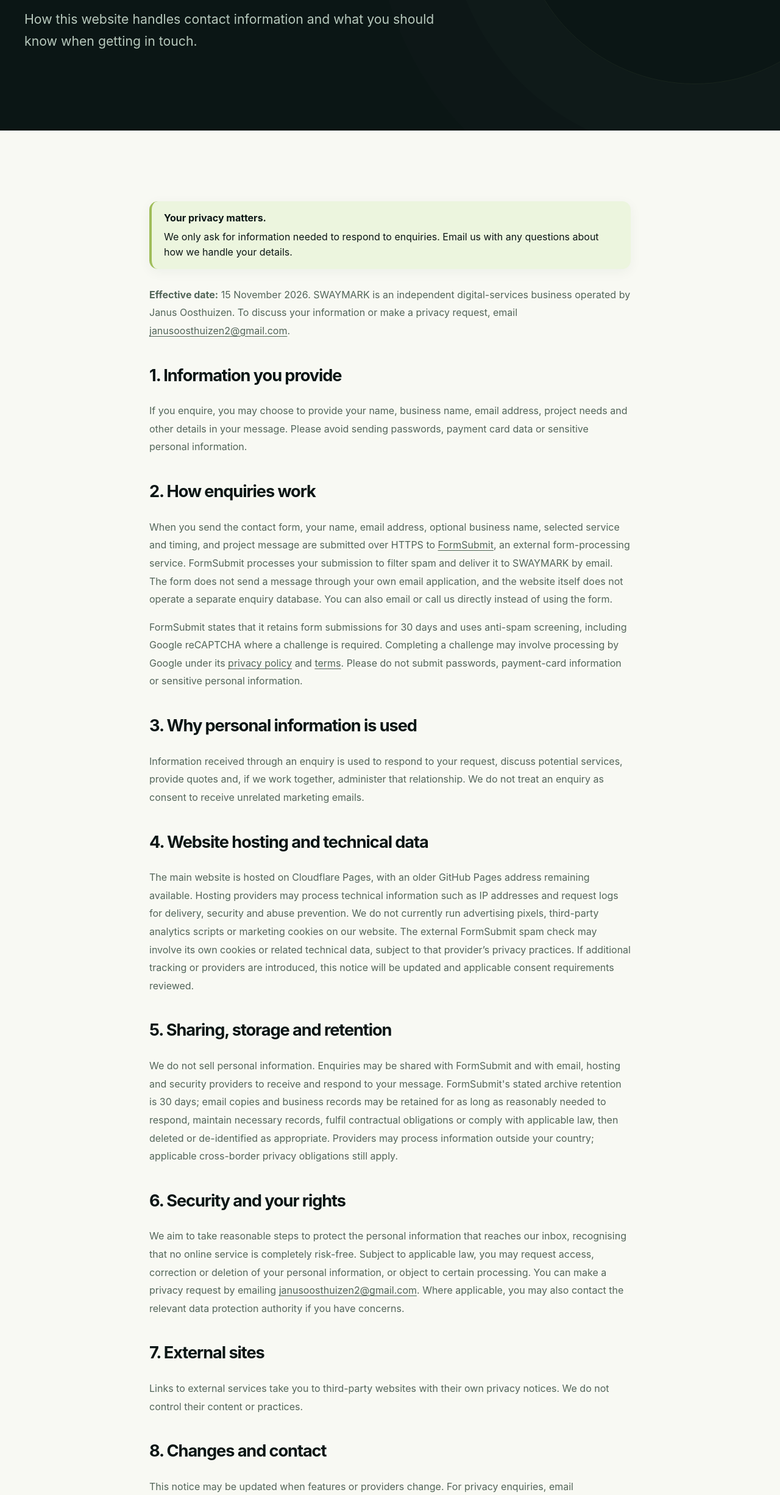
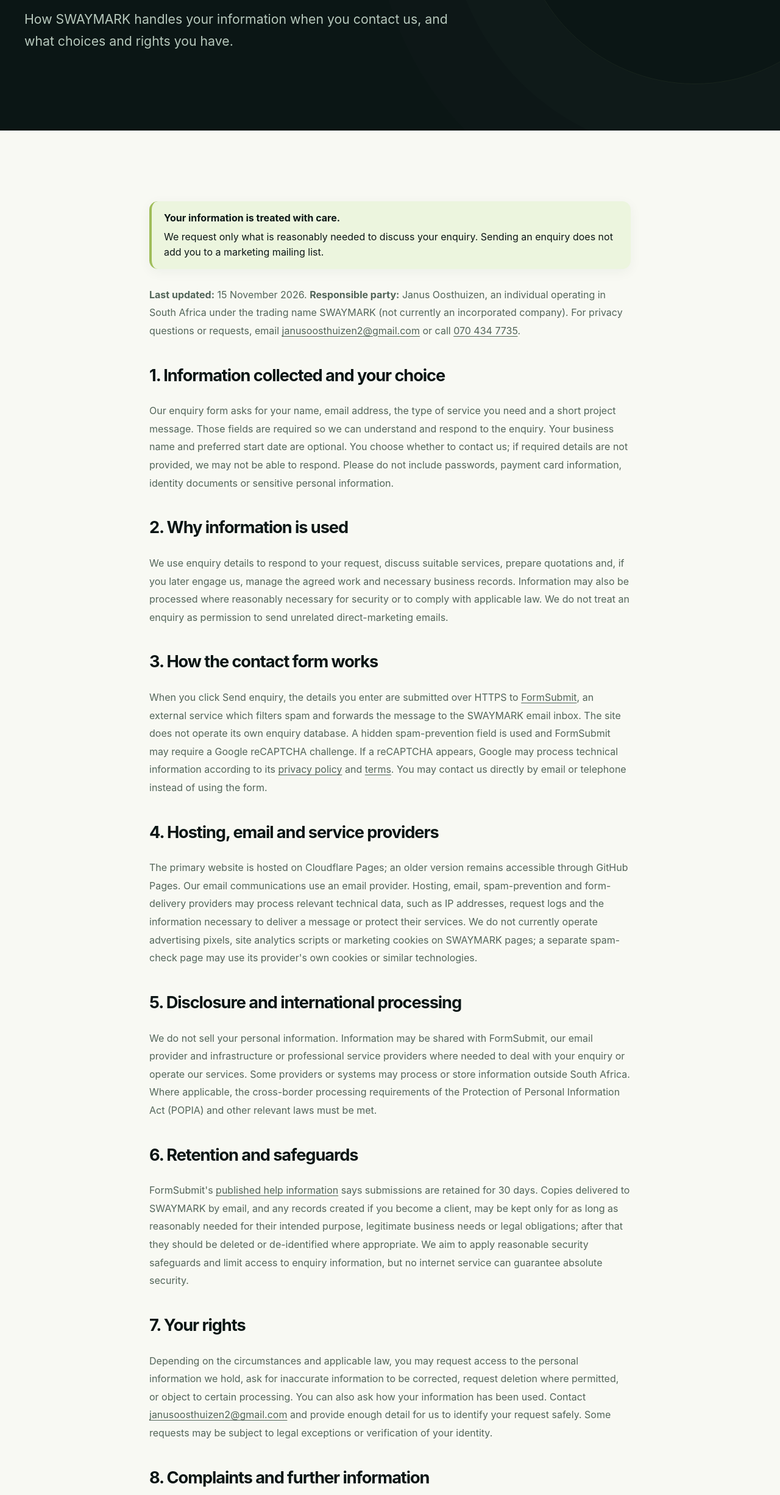
Before and after one commit to janusoosthuizen2-work/swaymark-website, a plain HTML site: page privacy.html in a window 1280 px wide. Shown: the part 329-2780 px from the top of the page at 61% size. Drawn offline with Linux system fonts and the light colour scheme.

Commit message:
Update privacy and website terms for unincorporated SWAYMARK trading status

```diff
--- a/privacy.html
+++ b/privacy.html
@@ -1,13 +1,13 @@
 <!doctype html><html lang="en"><head>
 <meta charset="utf-8"><meta name="viewport" content="width=device-width, initial-scale=1">
 <meta name="theme-color" content="#0b1615"><meta name="color-scheme" content="light">
-<title>Privacy Notice | Swaymark</title><meta name="description" content="Read how SWAYMARK handles contact enquiries, including our form provider, email delivery, spam protection and privacy requests.">
+<title>Privacy Notice | Swaymark</title><meta name="description" content="How SWAYMARK handles personal information under POPIA, including enquiries, FormSubmit, website hosting, retention and your privacy rights.">
 <meta name="robots" content="index,follow,max-image-preview:large">
 <meta property="og:type" content="website">
 <meta property="og:site_name" content="Swaymark"><meta property="og:title" content="Privacy Notice | Swaymark">
-<meta property="og:description" content="Read how SWAYMARK handles contact enquiries, including our form provider, email delivery, spam protection and privacy requests.">
+<meta property="og:description" content="How SWAYMARK handles personal information under POPIA, including enquiries, FormSubmit, website hosting, retention and your privacy rights.">
 <meta name="twitter:title" content="Privacy Notice | Swaymark">
-<meta name="twitter:description" content="Read how SWAYMARK handles contact enquiries, including our form provider, email delivery, spam protection and privacy requests.">
+<meta name="twitter:description" content="How SWAYMARK handles personal information under POPIA, including enquiries, FormSubmit, website hosting, retention and your privacy rights.">
 <link rel="icon" type="image/png" sizes="64x64" href="assets/favicon.png"><link rel="stylesheet" href="assets/styles.css">
 <link rel="canonical" href="https://swaymark.pages.dev/privacy">
 <meta property="og:url" content="https://swaymark.pages.dev/privacy">
@@ -16,22 +16,23 @@
 <meta property="og:image:alt" content="SWAYMARK digital marketing and website development">
 <meta name="twitter:image" content="https://swaymark.pages.dev/assets/og-cover.png">
 <meta name="twitter:card" content="summary_large_image">
-<script type="application/ld+json">{"@context":"https://schema.org","@graph":[{"@type":"Organization","@id":"https://swaymark.pages.dev/#organization","name":"SWAYMARK","url":"https://swaymark.pages.dev/","email":"janusoosthuizen2@gmail.com","founder":{"@type":"Person","name":"Janus Oosthuizen"},"logo":"https://swaymark.pages.dev/assets/logo-mark.webp","description":"Website development, SEO, digital marketing and website support for businesses.","telephone":"070 434 7735"},{"@type":"WebSite","@id":"https://swaymark.pages.dev/#website","url":"https://swaymark.pages.dev/","name":"SWAYMARK","publisher":{"@id":"https://swaymark.pages.dev/#organization"}},{"@type":"WebPage","@id":"https://swaymark.pages.dev/privacy#webpage","url":"https://swaymark.pages.dev/privacy","name":"Privacy Notice | Swaymark","isPartOf":{"@id":"https://swaymark.pages.dev/#website"},"about":{"@id":"https://swaymark.pages.dev/#organization"},"description":"Read how SWAYMARK handles contact enquiries, including our form provider, email delivery, spam protection and privacy requests."}]}</script>
+<script type="application/ld+json">{"@context":"https://schema.org","@graph":[{"@type":"Organization","@id":"https://swaymark.pages.dev/#organization","name":"SWAYMARK","url":"https://swaymark.pages.dev/","email":"janusoosthuizen2@gmail.com","founder":{"@type":"Person","name":"Janus Oosthuizen"},"logo":"https://swaymark.pages.dev/assets/logo-mark.webp","description":"Website development, SEO, digital marketing and website support for businesses.","telephone":"070 434 7735"},{"@type":"WebSite","@id":"https://swaymark.pages.dev/#website","url":"https://swaymark.pages.dev/","name":"SWAYMARK","publisher":{"@id":"https://swaymark.pages.dev/#organization"}},{"@type":"WebPage","@id":"https://swaymark.pages.dev/privacy#webpage","url":"https://swaymark.pages.dev/privacy","name":"Privacy Notice | Swaymark","isPartOf":{"@id":"https://swaymark.pages.dev/#website"},"about":{"@id":"https://swaymark.pages.dev/#organization"},"description":"How SWAYMARK handles personal information under POPIA, including enquiries, FormSubmit, website hosting, retention and your privacy rights."}]}</script>
 </head><body><a class="skip-link" href="#main">Skip to main content</a>
 <header class="site-header"><div class="container header-wrap">
   <a class="brand" href="index.html" aria-label="Swaymark home"><img class="brand-logo" src="assets/logo-mark.webp" width="47" height="47" alt=""><span class="brand-copy"><span class="brand-title">SWAYMARK</span><span class="brand-caption">DIGITAL MARKETING &amp; WEBSITE DEVELOPMENT</span></span></a>
   <nav aria-label="Main navigation"><ul class="nav-list" id="main-navigation" data-nav-list><li><a href="index.html">Home</a></li><li><a href="services.html">Services</a></li><li><a href="work.html">Selected work</a></li><li><a href="about.html">About</a></li><li><a href="contact.html">Contact</a></li></ul></nav>
   <div class="nav-actions"><a class="btn header-cta" href="contact.html">Start a project <span aria-hidden="true">↗</span></a><button class="menu-button" data-menu-toggle aria-label="Open navigation" aria-controls="main-navigation" aria-expanded="false"><span></span><span></span><span></span></button></div>
-</div></header><main id="main"><section class="page-hero"><div class="container"><div class="page-hero-inner"><span class="eyebrow">Privacy / Your information</span><h1>Clear about <span class="accent">your privacy.</span></h1><p>How this website handles contact information and what you should know when getting in touch.</p></div></div></section><section class="section"><div class="container legal"><div class="notice"><strong>Your privacy matters.</strong>We only ask for information needed to respond to enquiries. Email us with any questions about how we handle your details.</div>
-<p><strong>Effective date:</strong> 15 November 2026. SWAYMARK is an independent digital-services business operated by Janus Oosthuizen. To discuss your information or make a privacy request, email <a href="mailto:janusoosthuizen2@gmail.com">janusoosthuizen2@gmail.com</a>.</p>
-<h2>1. Information you provide</h2><p>If you enquire, you may choose to provide your name, business name, email address, project needs and other details in your message. Please avoid sending passwords, payment card data or sensitive personal information.</p>
-<h2>2. How enquiries work</h2><p>When you send the contact form, your name, email address, optional business name, selected service and timing, and project message are submitted over HTTPS to <a href="https://formsubmit.co/privacy.pdf" rel="noopener noreferrer">FormSubmit</a>, an external form-processing service. FormSubmit processes your submission to filter spam and deliver it to SWAYMARK by email. The form does not send a message through your own email application, and the website itself does not operate a separate enquiry database. You can also email or call us directly instead of using the form.</p><p>FormSubmit states that it retains form submissions for 30 days and uses anti-spam screening, including Google reCAPTCHA where a challenge is required. Completing a challenge may involve processing by Google under its <a href="https://policies.google.com/privacy" rel="noopener noreferrer">privacy policy</a> and <a href="https://policies.google.com/terms" rel="noopener noreferrer">terms</a>. Please do not submit passwords, payment-card information or sensitive personal information.</p>
-<h2>3. Why personal information is used</h2><p>Information received through an enquiry is used to respond to your request, discuss potential services, provide quotes and, if we work together, administer that relationship. We do not treat an enquiry as consent to receive unrelated marketing emails.</p>
-<h2>4. Website hosting and technical data</h2><p>The main website is hosted on Cloudflare Pages, with an older GitHub Pages address remaining available. Hosting providers may process technical information such as IP addresses and request logs for delivery, security and abuse prevention. We do not currently run advertising pixels, third-party analytics scripts or marketing cookies on our website. The external FormSubmit spam check may involve its own cookies or related technical data, subject to that provider’s privacy practices. If additional tracking or providers are introduced, this notice will be updated and applicable consent requirements reviewed.</p>
-<h2>5. Sharing, storage and retention</h2><p>We do not sell personal information. Enquiries may be shared with FormSubmit and with email, hosting and security providers to receive and respond to your message. FormSubmit's stated archive retention is 30 days; email copies and business records may be retained for as long as reasonably needed to respond, maintain necessary records, fulfil contractual obligations or comply with applicable law, then deleted or de-identified as appropriate. Providers may process information outside your country; applicable cross-border privacy obligations still apply.</p>
-<h2>6. Security and your rights</h2><p>We aim to take reasonable steps to protect the personal information that reaches our inbox, recognising that no online service is completely risk-free. Subject to applicable law, you may request access, correction or deletion of your personal information, or object to certain processing. You can make a privacy request by emailing <a href="mailto:janusoosthuizen2@gmail.com">janusoosthuizen2@gmail.com</a>. Where applicable, you may also contact the relevant data protection authority if you have concerns.</p>
-<h2>7. External sites</h2><p>Links to external services take you to third-party websites with their own privacy notices. We do not control their content or practices.</p>
-<h2>8. Changes and contact</h2><p>This notice may be updated when features or providers change. For privacy enquiries, email <a href="mailto:janusoosthuizen2@gmail.com">janusoosthuizen2@gmail.com</a> or visit the <a href="contact.html">contact page</a>.</p>
+</div></header><main id="main"><section class="page-hero"><div class="container"><div class="page-hero-inner"><span class="eyebrow">Privacy / Your information</span><h1>Clear about <span class="accent">your privacy.</span></h1><p>How SWAYMARK handles your information when you contact us, and what choices and rights you have.</p></div></div></section><section class="section"><div class="container legal"><div class="notice"><strong>Your information is treated with care.</strong>We request only what is reasonably needed to discuss your enquiry. Sending an enquiry does not add you to a marketing mailing list.</div>
+<p><strong>Last updated:</strong> 15 November 2026. <strong>Responsible party:</strong> Janus Oosthuizen, an individual operating in South Africa under the trading name SWAYMARK (not currently an incorporated company). For privacy questions or requests, email <a href="mailto:janusoosthuizen2@gmail.com">janusoosthuizen2@gmail.com</a> or call <a href="tel:0704347735">070 434 7735</a>.</p>
+<h2>1. Information collected and your choice</h2><p>Our enquiry form asks for your name, email address, the type of service you need and a short project message. Those fields are required so we can understand and respond to the enquiry. Your business name and preferred start date are optional. You choose whether to contact us; if required details are not provided, we may not be able to respond. Please do not include passwords, payment card information, identity documents or sensitive personal information.</p>
+<h2>2. Why information is used</h2><p>We use enquiry details to respond to your request, discuss suitable services, prepare quotations and, if you later engage us, manage the agreed work and necessary business records. Information may also be processed where reasonably necessary for security or to comply with applicable law. We do not treat an enquiry as permission to send unrelated direct-marketing emails.</p>
+<h2>3. How the contact form works</h2><p>When you click Send enquiry, the details you enter are submitted over HTTPS to <a href="https://formsubmit.co" rel="noopener noreferrer">FormSubmit</a>, an external service which filters spam and forwards the message to the SWAYMARK email inbox. The site does not operate its own enquiry database. A hidden spam-prevention field is used and FormSubmit may require a Google reCAPTCHA challenge. If a reCAPTCHA appears, Google may process technical information according to its <a href="https://policies.google.com/privacy" rel="noopener noreferrer">privacy policy</a> and <a href="https://policies.google.com/terms" rel="noopener noreferrer">terms</a>. You may contact us directly by email or telephone instead of using the form.</p>
+<h2>4. Hosting, email and service providers</h2><p>The primary website is hosted on Cloudflare Pages; an older version remains accessible through GitHub Pages. Our email communications use an email provider. Hosting, email, spam-prevention and form-delivery providers may process relevant technical data, such as IP addresses, request logs and the information necessary to deliver a message or protect their services. We do not currently operate advertising pixels, site analytics scripts or marketing cookies on SWAYMARK pages; a separate spam-check page may use its provider's own cookies or similar technologies.</p>
+<h2>5. Disclosure and international processing</h2><p>We do not sell your personal information. Information may be shared with FormSubmit, our email provider and infrastructure or professional service providers where needed to deal with your enquiry or operate our services. Some providers or systems may process or store information outside South Africa. Where applicable, the cross-border processing requirements of the Protection of Personal Information Act (POPIA) and other relevant laws must be met.</p>
+<h2>6. Retention and safeguards</h2><p>FormSubmit's <a href="https://formsubmit.co/help" rel="noopener noreferrer">published help information</a> says submissions are retained for 30 days. Copies delivered to SWAYMARK by email, and any records created if you become a client, may be kept only for as long as reasonably needed for their intended purpose, legitimate business needs or legal obligations; after that they should be deleted or de-identified where appropriate. We aim to apply reasonable security safeguards and limit access to enquiry information, but no internet service can guarantee absolute security.</p>
+<h2>7. Your rights</h2><p>Depending on the circumstances and applicable law, you may request access to the personal information we hold, ask for inaccurate information to be corrected, request deletion where permitted, or object to certain processing. You can also ask how your information has been used. Contact <a href="mailto:janusoosthuizen2@gmail.com">janusoosthuizen2@gmail.com</a> and provide enough detail for us to identify your request safely. Some requests may be subject to legal exceptions or verification of your identity.</p>
+<h2>8. Complaints and further information</h2><p>If you have a concern about how we handle your information, please contact us first so we can try to resolve it. You may also lodge a complaint with the <a href="https://inforegulator.org.za/complaints/" rel="noopener noreferrer">Information Regulator (South Africa)</a>, including at <a href="mailto:POPIAComplaints@inforegulator.org.za">POPIAComplaints@inforegulator.org.za</a>, where the Regulator's processes apply.</p>
+<h2>9. External links and changes</h2><p>Links to third-party websites are subject to their own practices and notices. We may update this notice when our services, legal status, providers or privacy practices change. Any material changes should be reflected on this page with a new update date.</p>
 </div></section></main><footer class="site-footer"><div class="container">
 <div class="footer-main">
   <div class="footer-intro"><a class="brand" href="index.html" aria-label="Swaymark home"><img class="brand-logo footer-logo" src="assets/logo-mark.webp" width="58" height="58" alt=""><span class="brand-copy"><span class="brand-title">SWAYMARK</span><span class="brand-caption">DIGITAL MARKETING &amp; WEBSITE DEVELOPMENT</span></span></a><p>Thoughtful websites, effective marketing and dependable digital support for growing businesses.</p></div>
--- a/sitemap.xml
+++ b/sitemap.xml
@@ -6,5 +6,5 @@
   <url><loc>https://swaymark.pages.dev/about</loc><lastmod>2026-11-14</lastmod></url>
   <url><loc>https://swaymark.pages.dev/contact</loc><lastmod>2026-11-15</lastmod></url>
   <url><loc>https://swaymark.pages.dev/privacy</loc><lastmod>2026-11-15</lastmod></url>
-  <url><loc>https://swaymark.pages.dev/terms</loc><lastmod>2026-11-14</lastmod></url>
+  <url><loc>https://swaymark.pages.dev/terms</loc><lastmod>2026-11-15</lastmod></url>
 </urlset>
```
Also changed, not shown: terms.html (+14 -12 lines).
